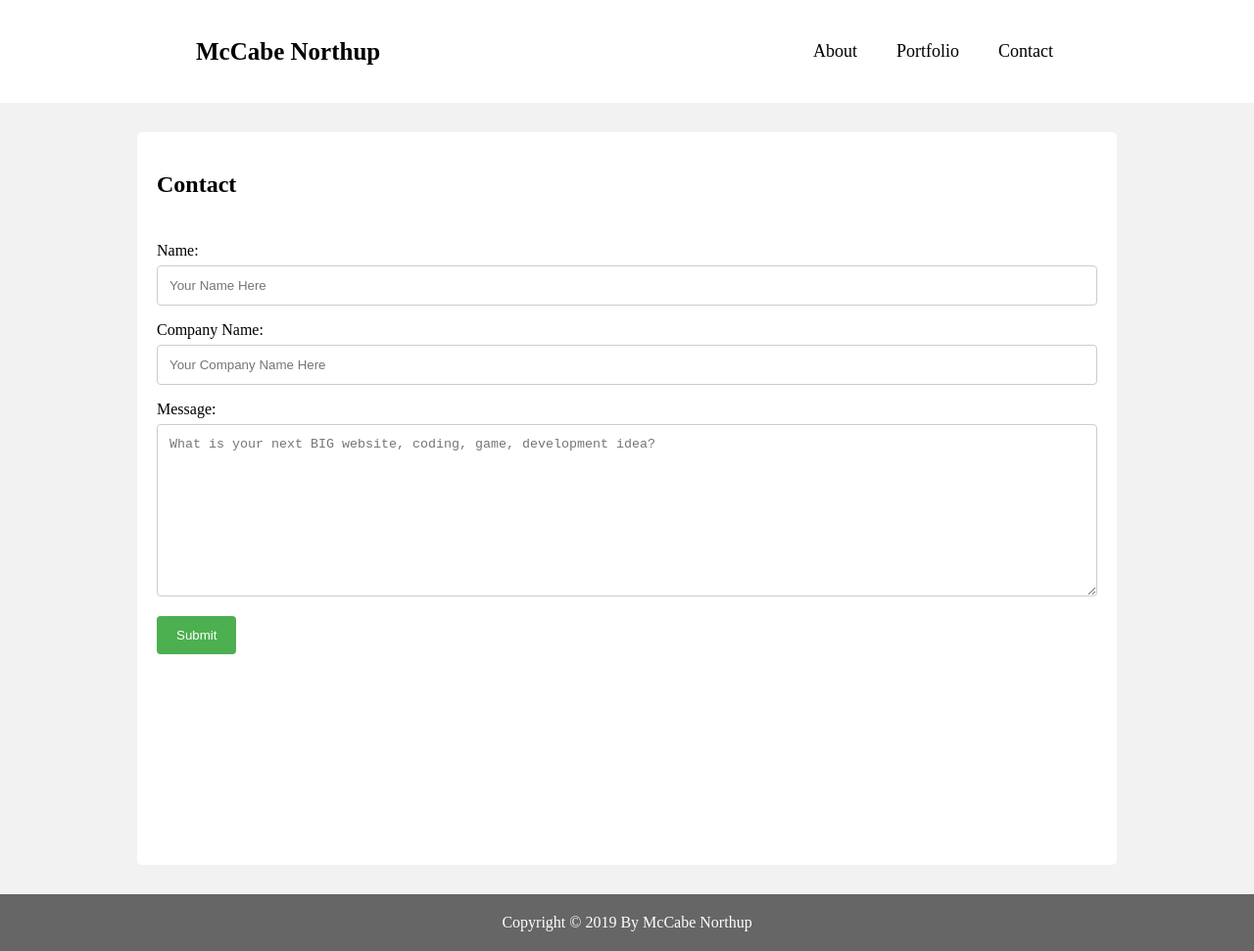
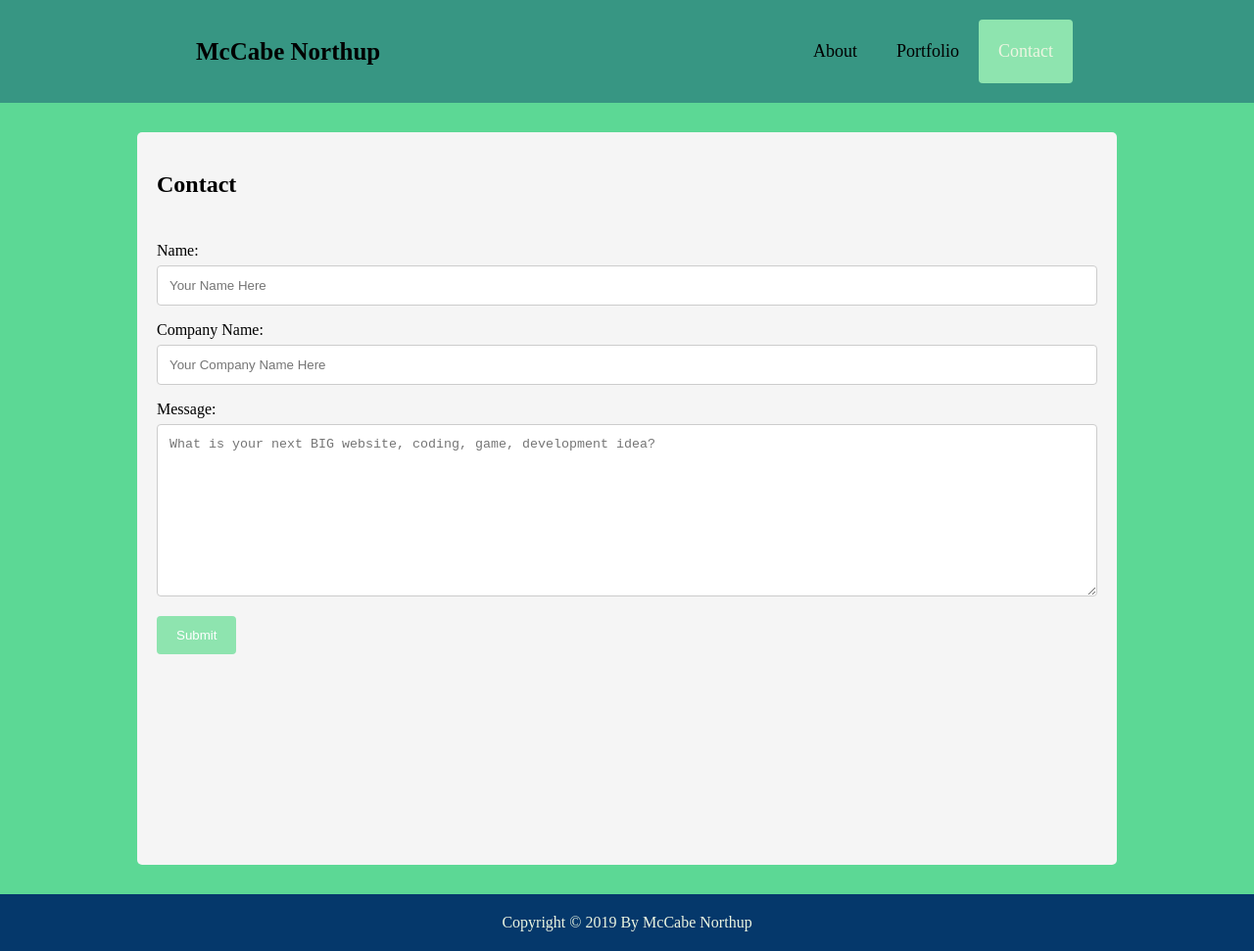
Before and after one commit to mnorthup2207/refactored-pancake, a plain HTML site: page contact.html in a window 1280 px wide. Shown: the whole page at 98% size. Drawn offline with Linux system fonts and the light colour scheme.

Commit message:
added color and submit action with formsubmit client

```diff
--- a/assets/css/style.css
+++ b/assets/css/style.css
@@ -14,7 +14,7 @@ input[type=text], select, textarea {
 
   /* Style the submit button with a specific background color etc */
   input[type=submit] {
-    background-color: #4CAF50;
+    background-color: #8ee4af;
     color: white;
     padding: 12px 20px;
     border: none;
@@ -24,13 +24,13 @@ input[type=text], select, textarea {
 
   /* When moving the mouse over the submit button, add a darker green color */
   input[type=submit]:hover {
-    background-color: #45a049;
+    background-color: #05386b;
   }
 
   /* main container around center block */
   .container {
     border-radius: 5px;
-    background-color: #fff;
+    background-color: whitesmoke;
     padding: 20px;
     width: 960px;
     margin: auto;
@@ -44,15 +44,15 @@ input[type=text], select, textarea {
 
 
 body{
-    background-color:#f2f2f2f2 ;
+    background-color:#5cd895 ;
     margin: 0;
 }
 
 footer{
     text-align: center;
-    background-color: #666666;
+    background-color: #05386b;
     padding: 20px;
-    color: #fff;
+    color: #edf5e1;
 
 }
 
@@ -63,7 +63,7 @@ h2{
 /* Style the header with a grey background and some padding */
 .header {
     overflow: hidden;
-    background-color: #fff;
+    background-color: #379683;
     padding: 20px 10px;
   }
 
@@ -88,16 +88,16 @@ h2{
 
   /* Change the background color on mouse-over */
   .header a:hover {
-    background-color: #ddd;
+    background-color: #05386b;
     color: black;
   }
 
-  /* puts blue border around active page */
-  /* Style the active/current link*/
-  /* .header a.active { */
-    /* background-color: dodgerblue; */
-    /* color: white; */
-  /* } */
+
+  /* Style the active current link */
+  .header a.active {
+    background-color: #8ee4af;
+    color: #edf5e1;
+  }
 
   /* Float the link section to the right */
   .header-right {
--- a/contact.html
+++ b/contact.html
@@ -22,7 +22,7 @@
 
     <div class="container">
         <h2><strong>Contact</strong></h2>
-        <form action="action_page.php">
+        <form action="https://formsubmit.co/mccabenorthup@gmail.com" method="POST">
             <label for="name">Name: </label>
             <input type="text" name="name" id="name" placeholder="Your Name Here">
 
```
